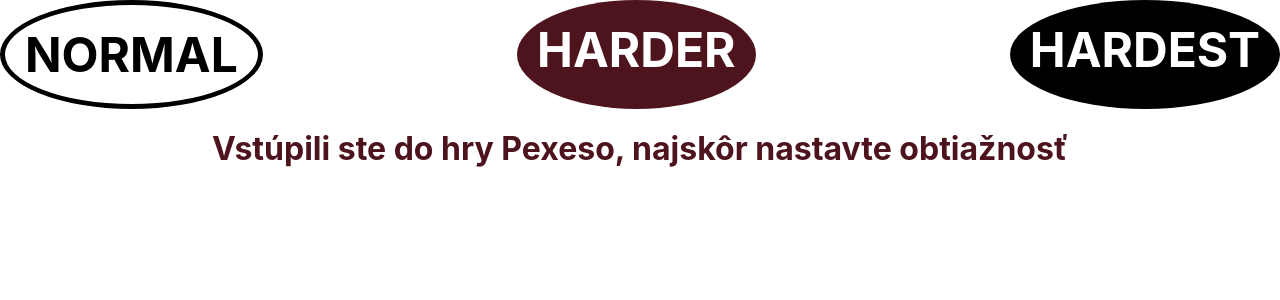
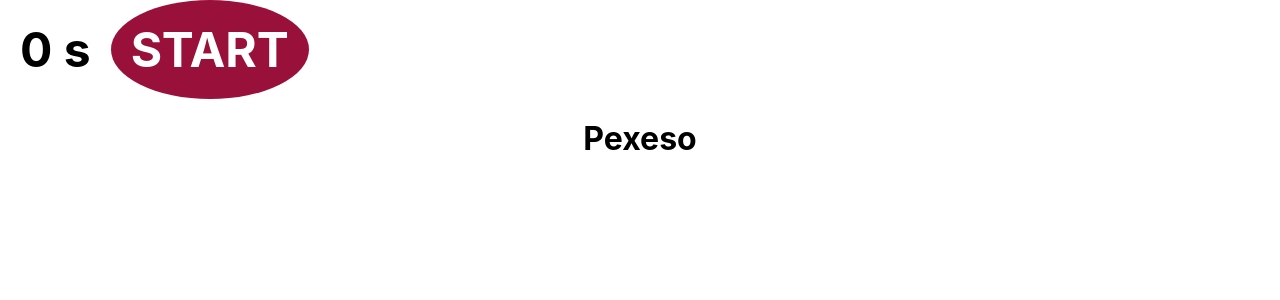
Before and after one commit to svkzdenosvk/Pexeso, a React (Create React App) app: page / in a window 1280 px wide. Both pictures are taken after a click on the element "NORMAL". Shown: the top 300 px of the page. Built offline with nearby package versions, Linux system fonts and the light colour scheme.

Commit message:
fixing useState async..

```diff
--- a/src/App.js
+++ b/src/App.js
@@ -9,30 +9,26 @@ import "./App.css";
 function App() {
 
 
-  const [level, setLevel] = useState("");
-  const [color, setH1style] = useState("");
+  const [level, setLevel] = useState();
+  const [color, setColor] = useState("");
+  const [display, setDisplay] = useState("");
   const [h1Context, setH1context] = useState(
     "Vstúpili ste do hry Pexeso, najskôr nastavte obtiažnosť"
   );
 
-  //const [levelBtnsStyle, setLevelBtnsStyle] = useState("");
-
-
-
-  const secondsEl = document.getElementById("seconds");
-
-
-  const levelBtns = document.getElementById("levelBtns");
+  let [seconds, setSeconds] = useState(0);
+  let [intervalSecond, setIntervalSecond] = useState(0);
 
 
   function _setLevelChanges(colorText, colorBG) {
     /*--------------------------------- partial function for set level of the game*/
-    // set H1
-    //let headingText = this.refs.h1;
 
-    setH1style(colorText);
+    //style -> color of H1 and seconds
+    setColor(colorText);
     //headingText.style.color=colorText;
     //  headingText.current.style({color:colorText});
+
+    // set H1
     setH1context("Pexeso");
     // headingText.textContent="Pexeso";
 
@@ -41,12 +37,12 @@ function App() {
     document.getElementsByTagName("BODY")[0].style.backgroundColor = colorBG;
 
    // set disappear settings buttons and show timer and starter of game
-    levelBtns.style.display="none";
-    //setLevelBtnsStyle("display:none");
+   // levelBtns.style.display="none";
+   setDisplay("none");
+
     document.getElementById("timeAndStart").style.display="flex";
     //setTimeAndStartStyle("display:flex");
-    secondsEl.style.color=colorText;
-    //setSecondsStylle("color", colorText);
+
   }
 
   function setHarder() {
@@ -63,10 +59,16 @@ function App() {
     _setLevelChanges("black");
   }
 
-  function my_setLevel(leveliD ) {
+
+  function my_setLevel(e,leveliD ) {
+
+
     /*-----------------------------------------------------main f. for set level*/
-    setLevel(leveliD);
-    switch (level) {
+     setLevel(leveliD)
+
+
+      switch (e.target.id) {
+
         case "harder":
           setHarder();
           break;
@@ -78,7 +80,10 @@ function App() {
           break;
           default:
             break;
+
+
       }
+
   }
 
   function _shuffleArray(array) {/*-------------------------------------------------partial f. to shuffle random positions in array stolen from : https://stackoverflow.com/questions/2450954/how-to-randomize-shuffle-a-javascript-array  (EDIT: Updating to ES6 / ECMAScript 2015) */
@@ -113,9 +118,14 @@ function App() {
   return (
     <div className="App" >
       <div>
-         <TimeAndStart level={level}/>
+         <TimeAndStart level={level}
+                       shuffle={shuffle}
+                       seconds={seconds}
+                       setSeconds={setSeconds}
+                       setIntervalSecond={setIntervalSecond}
+                       color={color}/>
 
-        <div id="levelBtns"  /*style={{ lvlBtnsStyle }}*/>
+        <div id="levelBtns" style={{display}} >
           <LevelBtn  my_setLevel={my_setLevel} text="NORMAL" id="normal" />
           <LevelBtn  my_setLevel={my_setLevel} text="HARDER" id="harder"/>
           <LevelBtn  my_setLevel={my_setLevel} text="HARDEST" id="hardest" />
@@ -123,12 +133,11 @@ function App() {
       </div>
 
        <h1 style={{color}} >
-
         {h1Context}
       </h1>
 
       <div className="column_content" id="content">
-        <DivPictures level={level} shuffle={shuffle}/>
+        <DivPictures level={level} shuffle={shuffle} seconds={seconds} intervalSecond={intervalSecond}/>
       </div>
     </div>
   );
--- a/src/components/DivPicture.js
+++ b/src/components/DivPicture.js
@@ -1,11 +1,38 @@
 
 
-export const DivPicture = ({pictureName,index,stticSource,level,shuffle,setStticSource}) => {
+export const DivPicture = ({pictureName,index,stticSource,level,shuffle,setStticSource,seconds,intervalSecond}) => {
+
+  function stopTimer(){/*--------------------------------------------------------stop seconds increment */
+    clearInterval(intervalSecond);
+    document.getElementById("seconds").style.display="none";
+  }
+
+
+  function checkEnd(){/*---------------------------------------------------------------------check if is end == each picture removed */
+    setTimeout(function(){
+        if(!document.getElementById("row").firstElementChild){/*------------------if all images on page are removed */
+
+            stopTimer();/*---------------------------------------------------stop increment seconds */
+            let endTime=_fmtMSS(seconds);/*-------------------------formating time */
+
+            let bodyTag=document.getElementsByTagName("BODY")[0];
+
+            bodyTag.firstElementChild.classList.add('div_center');/*---------------start ---animation of gratulation text */
+            let headTitle=document.getElementsByTagName("H1")[0];
+            let timeArr=endTime.split(":");/*--------------------------------------split time string (seconds:minutes) to array for separate minutes and second in gratulation text */
+
+            headTitle.innerHTML = "Gratulácia, vyhrali ste za "+(timeArr[0]==="0"?"":timeArr[0]+"m")+" "+ timeArr[1]+"s";
+            headTitle.classList.add('h1End');/*------------------------------------end ---animation of gratulation text */
+        }
+    }, 50);
+}
+
+function _fmtMSS(s){return(s-(s%=60))/60+(9<s?':':':0')+s}
 
   function _deleteImg(el){/*-----------------------------------------------------------------partial f. to remove the same showed images*/
     setTimeout(function(){
        el.remove();
-    //checkEnd();/*-----------------------------------------after remove check if all images is removed */
+       checkEnd();/*-----------------------------------------after remove check if all images is removed */
      }, 300);
 }
 
--- a/src/components/DivPictures.js
+++ b/src/components/DivPictures.js
@@ -1,12 +1,12 @@
 import { DivPicture } from './DivPicture.js';
 import { useState } from "react";
 
-export const DivPictures = ({level, shuffle}) => {
+export const DivPictures = ({level, shuffle,intervalSecond,seconds}) => {
 
-  const [stticSource, setStticSource] = useState("");
+     const [stticSource, setStticSource] = useState("");
 
 
-
+    //array of pictures names
      const arr= ["blesk", "drop", "sea", "space", "sun", "vibration", "wind", "wood"];
      const fullArr= [...arr, ...arr];
 
@@ -14,7 +14,12 @@ export const DivPictures = ({level, shuffle}) => {
 
         <DivPicture key={index}
                     pictureName={pictureName}
-                    stticSource={stticSource} level={level} shuffle={shuffle} setStticSource={setStticSource} />
+                    stticSource={stticSource}
+                    level={level}
+                    shuffle={shuffle}
+                    setStticSource={setStticSource}
+                    seconds={seconds}
+                    intervalSecond={intervalSecond} />
 
      );
 
--- a/src/components/LevelBtn.js
+++ b/src/components/LevelBtn.js
@@ -3,6 +3,6 @@ export const LevelBtn = ( {my_setLevel,id,text}) => {
 
 
   return (
-     <div onClick={() => {my_setLevel(id)}} id={id}  >{text}</div>
+     <div onClick={(e) => {my_setLevel(e,id)}} id={id}  >{text}</div>
   )
 }
--- a/src/components/TimeAndStart.js
+++ b/src/components/TimeAndStart.js
@@ -1,9 +1,7 @@
-import { useState } from "react";
+
+export const TimeAndStart = ({level,shuffle,seconds,setSeconds,setIntervalSecond,color}) => {
 
 
-export const TimeAndStart = ({level}) => {
-
-  let [seconds, setSeconds] = useState(0);
 
   const start =document.getElementById("start");
   const secondsEl= document.getElementById("seconds");
@@ -23,16 +21,18 @@ export const TimeAndStart = ({level}) => {
     document.getElementsByClassName("column_content")[0].style.display="flex";
 
 
-    const intervalSecond=setInterval(_incrementSeconds, 1000);
+    setIntervalSecond(setInterval(_incrementSeconds, 1000));
     if(level==="hardest"){/*------------------------------------------------------working only in hardest version *//*maybe this can by removed from timer();*/
       // let intervalShuffle=setInterval(shuffle, 800);
+       setInterval(shuffle, 800);
+
    }
 }
 
 
   return (
     <div id="timeAndStart">
-        <div  id="seconds"  >{seconds} s</div>
+        <div style={{color}} id="seconds"  >{seconds} s</div>
         <div onClick={() => {timer()}} id="start" >START</div>
     </div>
   )
```
Lines whose indentation alone changed are shown as unchanged.
